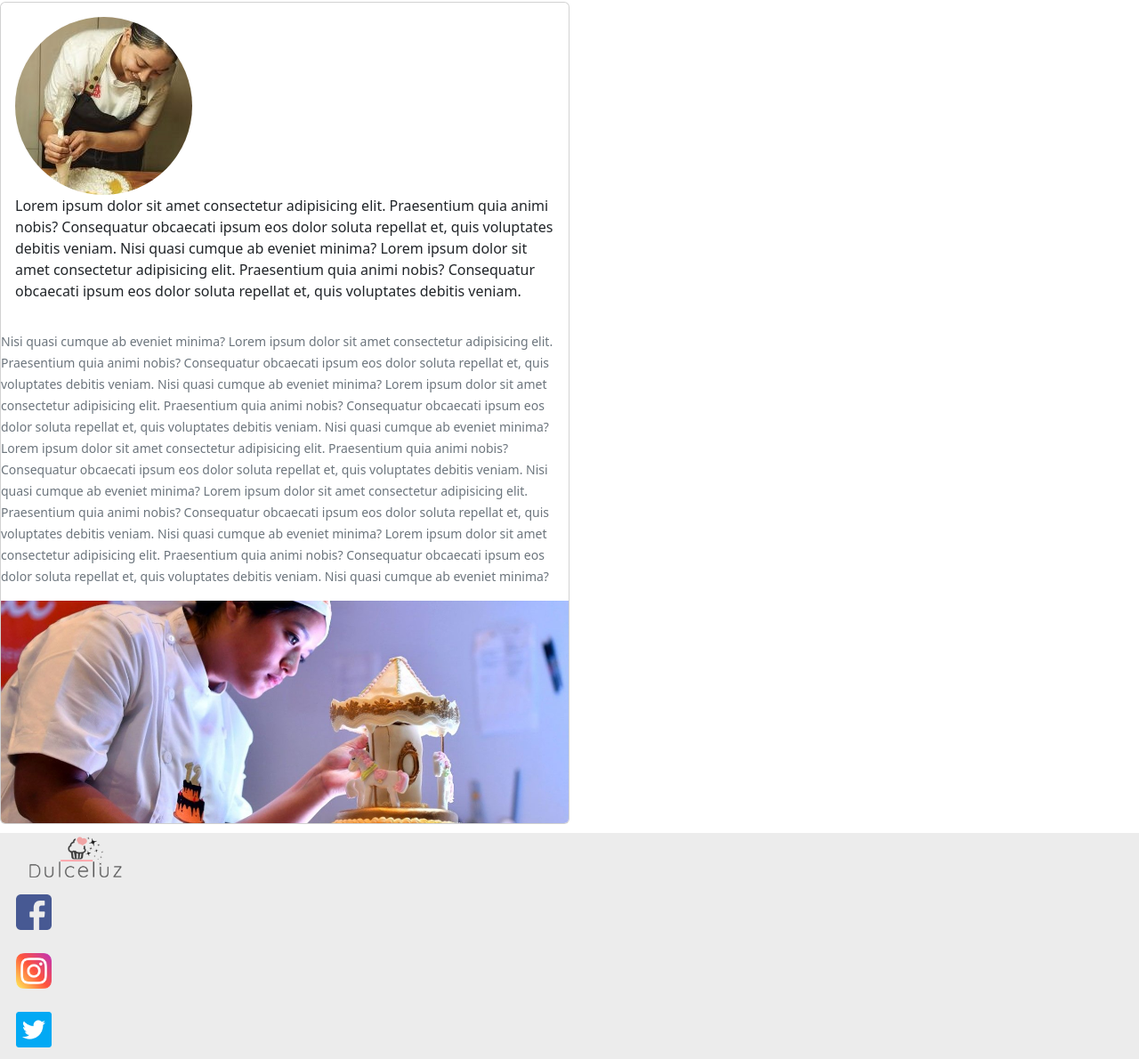
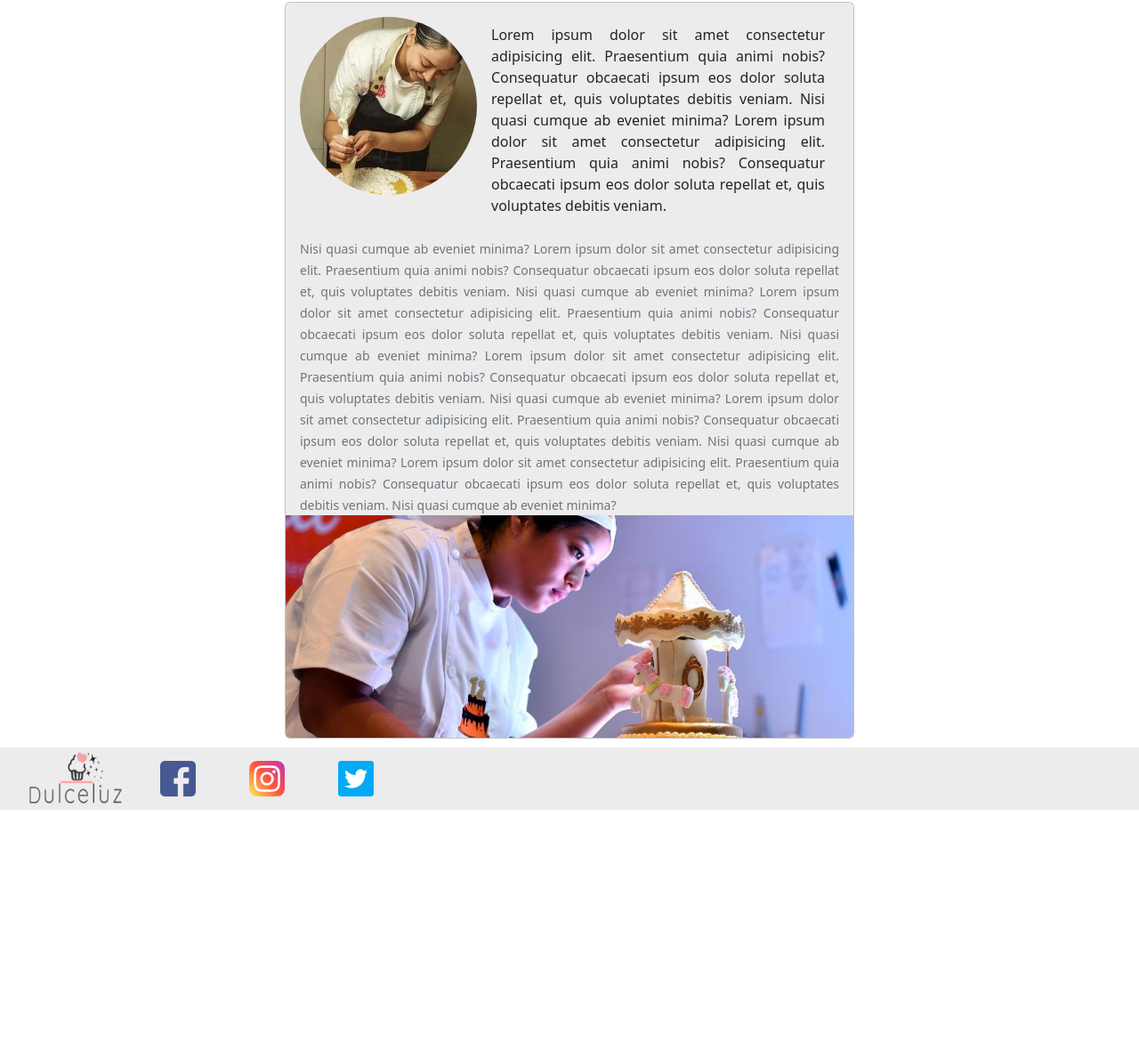
Before and after one commit to leojosem/Sass-II-SEO, a plain HTML site: page nosotros.html in a window 1280 px wide. Shown: the part 74-1264 px from the top of the page at 89% size. After the commit the page ends 984 px from the top, so only its background shows below. Drawn offline with nearby package versions, Linux system fonts and the light colour scheme.

Commit message:
mejorando flex

```diff
--- a/nosotros.html
+++ b/nosotros.html
@@ -3,7 +3,7 @@
   <head>
     <meta charset="utf-8">
     <meta name="viewport" content="width=device-width, initial-scale=1">
-    <title>Bootstrap demo</title>
+    <title>Nosotros</title>
     <link href="https://cdn.jsdelivr.net/npm/bootstrap@5.2.0-beta1/dist/css/bootstrap.min.css" rel="stylesheet" integrity="sha384-0evHe/X+R7YkIZDRvuzKMRqM+OrBnVFBL6DOitfPri4tjfHxaWutUpFmBp4vmVor" crossorigin="anonymous">
     <link rel="stylesheet" href="styles.css">
 
@@ -41,33 +41,30 @@
           </nav>
     </header>
 <main>
-    <section class="">
-      <div class="card">
-        <div class="card-body">
+    <section class="d-flex justify-content-center">
+      <div class="card d-flex ">
+        <div class="card-body d-flex">
             <img src="media/repostera.png" class="repostera" alt="">
-            <p class="card-text1">Lorem ipsum dolor sit amet consectetur adipisicing elit. Praesentium quia animi nobis? Consequatur obcaecati ipsum eos dolor soluta repellat et, quis voluptates debitis veniam. Nisi quasi cumque ab eveniet minima? Lorem ipsum dolor sit amet consectetur adipisicing elit. Praesentium quia animi nobis? Consequatur obcaecati ipsum eos dolor soluta repellat et, quis voluptates debitis veniam.</p>
+            <p class="card-text1 my-2 px-3 align-items-center ">Lorem ipsum dolor sit amet consectetur adipisicing elit. Praesentium quia animi nobis? Consequatur obcaecati ipsum eos dolor soluta repellat et, quis voluptates debitis veniam. Nisi quasi cumque ab eveniet minima? Lorem ipsum dolor sit amet consectetur adipisicing elit. Praesentium quia animi nobis? Consequatur obcaecati ipsum eos dolor soluta repellat et, quis voluptates debitis veniam.</p>
         </div>
-          <p class="card-text2"><small class="text-muted">Nisi quasi cumque ab eveniet minima? Lorem ipsum dolor sit amet consectetur adipisicing elit. Praesentium quia animi nobis? Consequatur obcaecati ipsum eos dolor soluta repellat et, quis voluptates debitis veniam. Nisi quasi cumque ab eveniet minima? Lorem ipsum dolor sit amet consectetur adipisicing elit. Praesentium quia animi nobis? Consequatur obcaecati ipsum eos dolor soluta repellat et, quis voluptates debitis veniam. Nisi quasi cumque ab eveniet minima? Lorem ipsum dolor sit amet consectetur adipisicing elit. Praesentium quia animi nobis? Consequatur obcaecati ipsum eos dolor soluta repellat et, quis voluptates debitis veniam. Nisi quasi cumque ab eveniet minima? Lorem ipsum dolor sit amet consectetur adipisicing elit. Praesentium quia animi nobis? Consequatur obcaecati ipsum eos dolor soluta repellat et, quis voluptates debitis veniam. Nisi quasi cumque ab eveniet minima? Lorem ipsum dolor sit amet consectetur adipisicing elit. Praesentium quia animi nobis? Consequatur obcaecati ipsum eos dolor soluta repellat et, quis voluptates debitis veniam. Nisi quasi cumque ab eveniet minima?</small></p>
+          <p class="card-text2 px-3 my-0"><small class="text-muted">Nisi quasi cumque ab eveniet minima? Lorem ipsum dolor sit amet consectetur adipisicing elit. Praesentium quia animi nobis? Consequatur obcaecati ipsum eos dolor soluta repellat et, quis voluptates debitis veniam. Nisi quasi cumque ab eveniet minima? Lorem ipsum dolor sit amet consectetur adipisicing elit. Praesentium quia animi nobis? Consequatur obcaecati ipsum eos dolor soluta repellat et, quis voluptates debitis veniam. Nisi quasi cumque ab eveniet minima? Lorem ipsum dolor sit amet consectetur adipisicing elit. Praesentium quia animi nobis? Consequatur obcaecati ipsum eos dolor soluta repellat et, quis voluptates debitis veniam. Nisi quasi cumque ab eveniet minima? Lorem ipsum dolor sit amet consectetur adipisicing elit. Praesentium quia animi nobis? Consequatur obcaecati ipsum eos dolor soluta repellat et, quis voluptates debitis veniam. Nisi quasi cumque ab eveniet minima? Lorem ipsum dolor sit amet consectetur adipisicing elit. Praesentium quia animi nobis? Consequatur obcaecati ipsum eos dolor soluta repellat et, quis voluptates debitis veniam. Nisi quasi cumque ab eveniet minima?</small></p>
 
         <img src="media/repostero.png" class="card-img-bottom" alt="...">
       </div>
     </section>
 <!-- Footer-->
-<nav class="">
-    <div class="container-fluid-footer">
-        <img src="media/logo.png" class="logo">
-      <button class="navbar-toggler" type="button" data-bs-toggle="collapse" data-bs-target="#navbarSupportedContent" aria-controls="navbarSupportedContent" aria-expanded="false" aria-label="Toggle navigation">
-        <span class="navbar-toggler-icon"></span>
-      </button>
-      <div class="collapse navbar-collapse d-flex  d-flex flex-row" id="navbarSupportedContent">
-        <ul class="navbar-nav me-auto mb-2 mb-lg-0 cabecera__lista  ">
-          <li class="nav-item cabecera__lista__item p-2">
-            <a href="https://www.facebook.com/"><img class="rs" src="media/facebook.png" alt=""></a>
+<footer class="">
+  <div class="container-fluid-footer d-flex">
+      <img src="media/logo.png" class="logo ">
+    <div class="collapse navbar-collapse d-flex " id="navbarSupportedContent">
+      <ul class="navbar-nav me-auto mb-2 mb-lg-0 flex-row justify-content-end">
+        <li class="nav-item cabecera__lista__item ">
+          <a href="https://www.facebook.com/"><img class="rs " src="media/facebook.png" alt=""></a>
         </li>
-          <li class="nav-item cabecera__lista__item p-2">
+        <li class="nav-item cabecera__lista__item ">
           <a href="https://www.instagram.com/"><img class="rs" src="media/instagram.png" alt=""></a>
         </li>
-          <li class="nav-item cabecera__lista__item p-2">
+        <li class="nav-item cabecera__lista__item ">
           <a href="https://www.twitter.com/"><img class="rs" src="media/twitter.png" alt=""></a>
         </li>
 
@@ -75,7 +72,7 @@
 
     </div>
   </div>
-  </nav>
+</footer>
 <!-- Footer-->
 
 
--- a/styles.css
+++ b/styles.css
@@ -78,8 +78,7 @@
     width: 100%;
     height: fit-content;
     background-color: #ECECEC;
-    clear: both;
-       margin-top: 10px;
+    margin-top: 10px;
 }
 
 .rs{
@@ -94,19 +93,26 @@
 
 .card{
     width: 50%;
-    align-items: center;
+    background-color: #ECECEC;
+
 }
 
-.card-text{
+.card-text1{
+    text-align: justify;
+    height: fit-content;
+}
+
+.card-text2{
     text-align: justify;
 }
 
 
 .repostera{
     border-radius: 50%;
-    width: auto;
-    height: 100%;
+    width: 50%;
+    height: 50%;
     justify-content: center;
+    height: fit-content;
 }
 
 .card-img-bottom{
```
Also changed, not shown: index.html (+17 -20 lines). Lines whose indentation alone changed are shown as unchanged.
